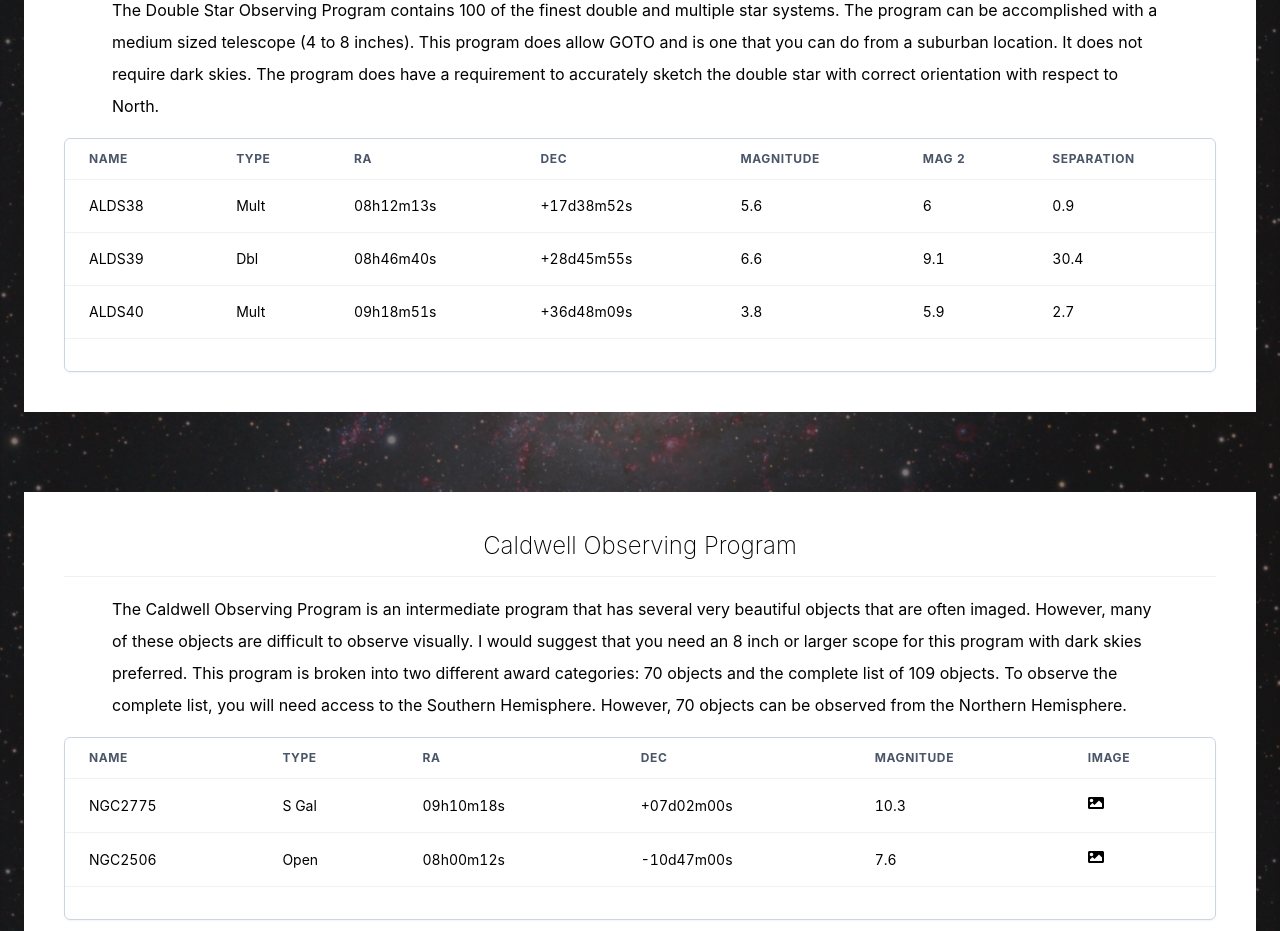
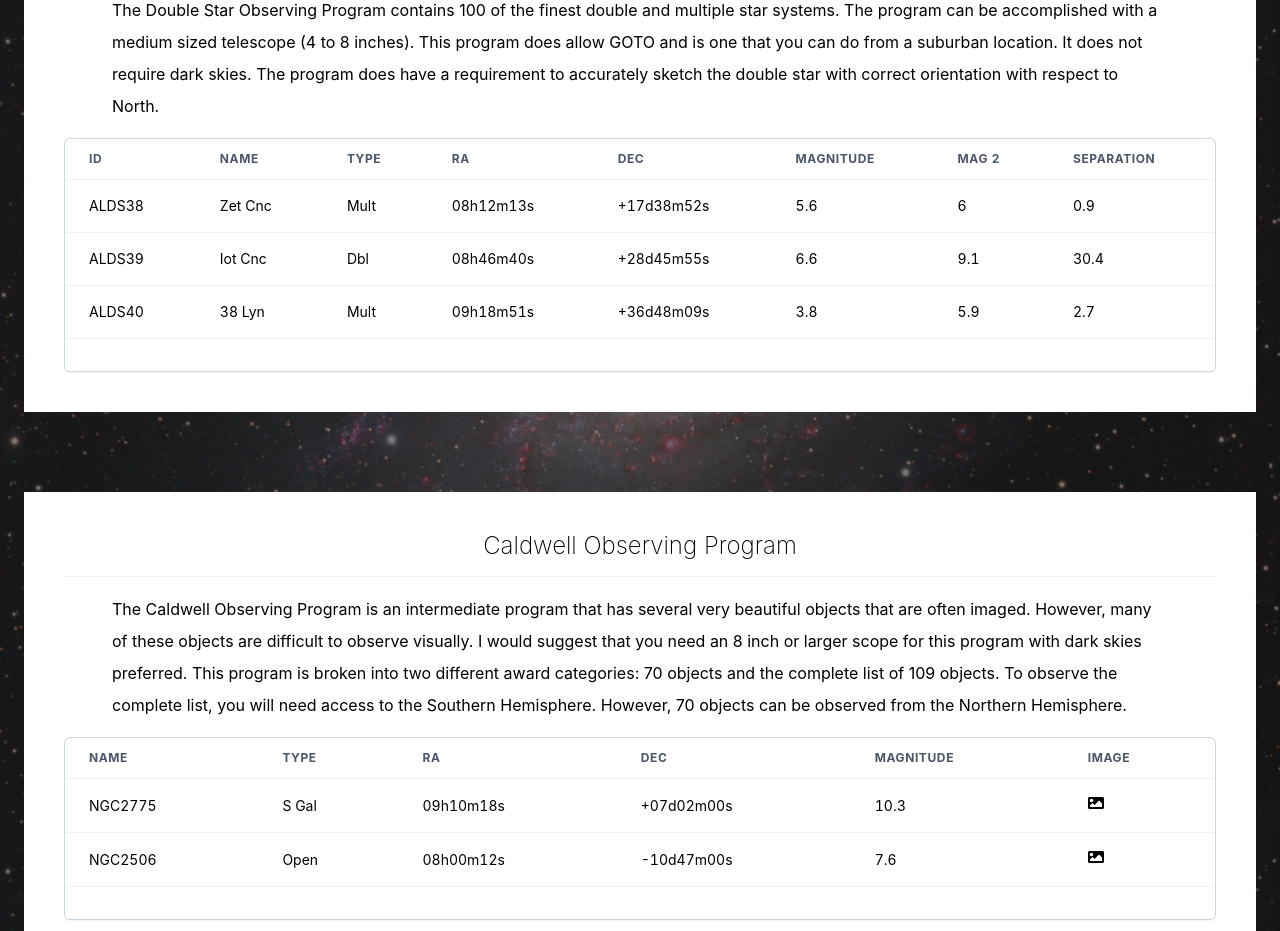
Before and after one commit to sdmacdonald/okcastro.club, a React (Vite) app: page /observing in a window 1280 px wide. Shown: the part 2520-3451 px from the top of the page. Built offline with nearby package versions, Linux system fonts and the light colour scheme.

Commit message:
ID & Name to Double Star List

```diff
--- a/src/templates/TargetTable.jsx
+++ b/src/templates/TargetTable.jsx
@@ -23,6 +23,7 @@ export const TargetTable = (props) => {
           <TableCaption />
           <Thead>
             <Tr>
+              {title === "Double Star Observing Program" && <Th>Id</Th>}
               <Th>Name</Th>
 
               <Th>Type</Th>
@@ -46,7 +47,9 @@ export const TargetTable = (props) => {
               .map((target, index) => (
                 <Tr key={index}>
                   <Td>{target.id}</Td>
-
+                  {title === "Double Star Observing Program" && (
+                    <Td>{target.name}</Td>
+                  )}
                   <Td>{target.objecttype}</Td>
                   <Td>{target.ra}</Td>
                   <Td>{target.dec}</Td>
```
